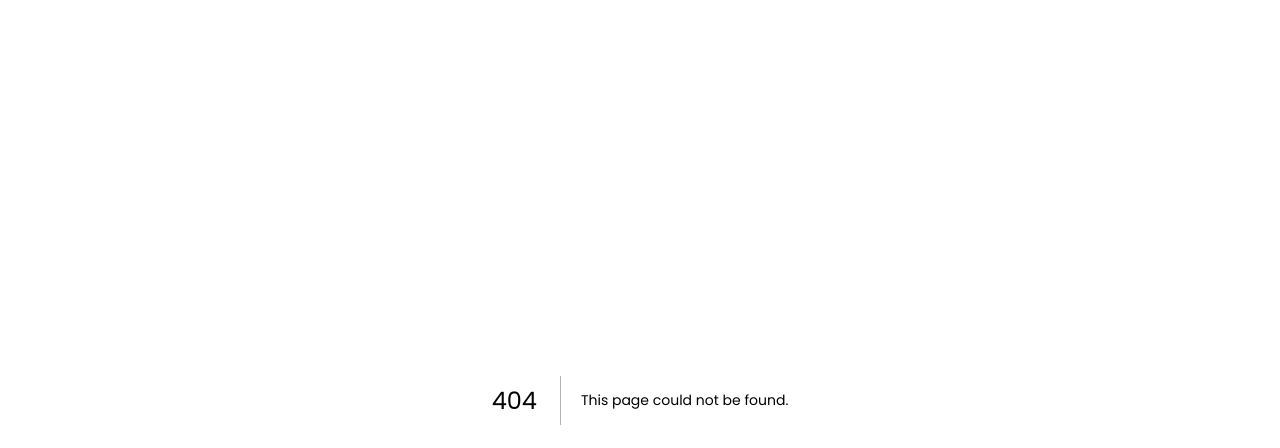
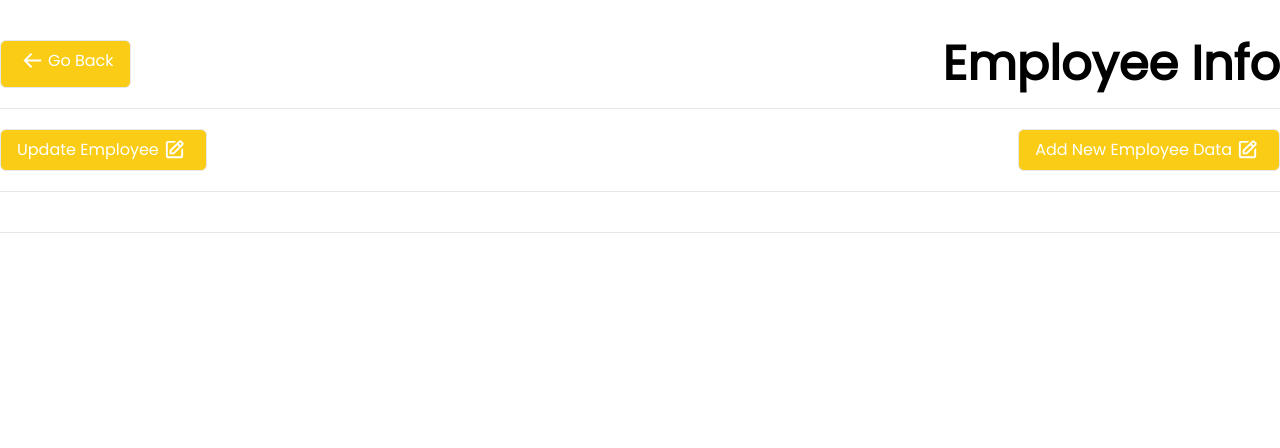
Before and after one commit to manaskrishnajaiswal/crud_nextjs_app-v4, a Next.js app: page /database/1 in a window 1280 px wide. Before the commit this address had no page. Shown: the top 448 px of the page. Built offline with nearby package versions, Linux system fonts and the light colour scheme.

Commit message:
added connection to individual database pages

```diff
--- /dev/null
+++ b/pages/database/[databaseName].js
@@ -0,0 +1,201 @@
+import { BiEdit, BiTrashAlt, BiUserCircle, BiArrowBack } from "react-icons/bi";
+import Head from "next/head";
+import axios from "axios";
+import { useRouter } from "next/router";
+import React, { useEffect, useState } from "react";
+import { useDispatch, useSelector } from "react-redux";
+import { emplpoyeeGetAction } from "@/frontend/redux/actions/employeeActions";
+import { ToastContainer } from "react-toastify";
+import { toast } from "react-toastify";
+import "react-toastify/dist/ReactToastify.css";
+import UpdateUserForm from "@/frontend/components/UpdateUserForm";
+import {
+  EMPLOYEES_GET_RESET,
+  EMPLOYEE_GET_RESET,
+  EMPLOYEE_UPDATE_RESET,
+} from "@/frontend/redux/constants/employeeConstants";
+import ViewUserForm from "@/frontend/components/ViewUserForm";
+import Link from "next/link";
+import ColumnNameType from "@/frontend/components/ColumnNameType";
+import ColumnData from "@/frontend/components/ColumnData";
+import OutputForm from "@/frontend/components/OutputForm";
+
+const EmpInfo = () => {
+  const router = useRouter();
+  const dispatch = useDispatch();
+
+  let EmpId = router.query.empId;
+  const [allowEmployeeGet, setEmployeeGet] = useState(false);
+  const [visisbleUpEmp, setVisibleUpEmp] = useState(false);
+  const [visibleAddNewEmpData, setVisibleAddNewEmpData] = useState(false);
+  const [columnName, setColumnName] = useState("");
+  const [columnData, setColumnData] = useState("");
+  const [columnType, setColumnType] = useState("Number");
+  const [outputForm, setOutputForm] = useState([]);
+
+  const employeeGet = useSelector((state) => state.employeeGet);
+  const {
+    loading: loadingemployeeget,
+    error: erroremployeeget,
+    employeeget,
+  } = employeeGet;
+  const employeeUpdate = useSelector((state) => state.employeeUpdate);
+  const {
+    loading: loadingemployeeupdate,
+    success: successemployeeupdate,
+    error: erroremployeeupdate,
+    employeeupdate,
+  } = employeeUpdate;
+  useEffect(() => {
+    if (successemployeeupdate) {
+      dispatch({ type: EMPLOYEE_GET_RESET });
+      dispatch({ type: EMPLOYEE_UPDATE_RESET });
+    }
+    if (!employeeget && !allowEmployeeGet) {
+      if (EmpId) {
+        dispatch(emplpoyeeGetAction(EmpId));
+      } else {
+        console.log("logged");
+      }
+    }
+  }, [dispatch, EmpId, employeeget, successemployeeupdate, allowEmployeeGet]);
+  const updateEmployeehandler = () => {
+    if (!visibleAddNewEmpData) {
+      setVisibleUpEmp(!visisbleUpEmp);
+    } else {
+      toast.error("Add New Emp Data in Progress...");
+    }
+  };
+  const addNewEmployeeDatahandler = () => {
+    if (!visisbleUpEmp) {
+      setVisibleAddNewEmpData(!visibleAddNewEmpData);
+    } else {
+      toast.error("Update Action in Progress...");
+    }
+  };
+  const backButtonHandler = () => {
+    EmpId = "";
+    setEmployeeGet(true);
+    dispatch({ type: EMPLOYEE_GET_RESET });
+    dispatch({ type: EMPLOYEES_GET_RESET });
+  };
+
+  return (
+    <>
+      <section>
+        <Head>
+          <title>Employee Info Page</title>
+          <meta name="description" content="Generated by create next app" />
+          <link rel="icon" href="/favicon.ico" />
+          <link
+            rel="stylesheet"
+            href="https://cdnjs.cloudflare.com/ajax/libs/font-awesome/6.2.1/css/all.min.css"
+            integrity="sha512-MV7K8+y+gLIBoVD59lQIYicR65iaqukzvf/nwasF0nqhPay5w/9lJmVM2hMDcnK1OnMGCdVK+iQrJ7lzPJQd1w=="
+            crossorigin="anonymous"
+            referrerpolicy="no-referrer"
+          />
+        </Head>
+        <ToastContainer position="bottom-right" />
+        <main className="py-5">
+          <div className="container mx-auto flex justify-between py-5 border-b">
+            <Link href="/">
+              <button
+                onClick={backButtonHandler}
+                className="flex bg-yellow-400 text-white px-4 py-2 border rounded-md hover:bg-grary-50 hover:border-indigo-500 hover:text-gray-800"
+              >
+                <span className="px-1">
+                  <BiArrowBack size={23}></BiArrowBack>
+                </span>
+                Go Back{" "}
+              </button>
+            </Link>
+            <h1 className="text-xl md:text-5xl text-center font-bold">
+              Employee Info
+            </h1>
+          </div>
+          <div className="container mx-auto flex justify-between py-5 border-b">
+            <div className="left flex gap-3">
+              <button
+                onClick={updateEmployeehandler}
+                className="flex bg-yellow-400 text-white px-4 py-2 border rounded-md hover:bg-grary-50 hover:border-indigo-500 hover:text-gray-800"
+              >
+                Update Employee{" "}
+                <span className="px-1">
+                  <BiEdit size={23}></BiEdit>
+                </span>
+              </button>
+            </div>
+            <div className="right flex gap-3">
+              <button
+                onClick={addNewEmployeeDatahandler}
+                className="flex bg-yellow-400 text-white px-4 py-2 border rounded-md hover:bg-grary-50 hover:border-indigo-500 hover:text-gray-800"
+              >
+                Add New Employee Data{" "}
+                <span className="px-1">
+                  <BiEdit size={23}></BiEdit>
+                </span>
+              </button>
+            </div>
+          </div>
+          {/* collapsable form */}
+          {visisbleUpEmp ? (
+            <div className="container mx-auto py-5 border-b">
+              {employeeget && EmpId && (
+                <UpdateUserForm
+                  EmpId={EmpId}
+                  employeeget={employeeget}
+                  visisbleUpEmp={visisbleUpEmp}
+                  setVisibleUpEmphandler={setVisibleUpEmp}
+                />
+              )}
+            </div>
+          ) : (
+            <></>
+          )}
+          {/* collapsable form */}
+          {visibleAddNewEmpData ? (
+            <div className="container mx-auto py-5 border-b">
+              <ColumnNameType
+                columnName={columnName}
+                setColumnName={setColumnName}
+                setColumnType={setColumnType}
+              />
+              <ColumnData
+                columnData={columnData}
+                setColumnData={setColumnData}
+                columnName={columnName}
+                setColumnName={setColumnName}
+                columnType={columnType}
+                outputForm={outputForm}
+                setOutputForm={setOutputForm}
+              />
+              {outputForm.length !== 0 && (
+                <OutputForm
+                  EmpId={EmpId}
+                  outputForm={outputForm}
+                  setOutputForm={setOutputForm}
+                  visibleAddNewEmpData={visibleAddNewEmpData}
+                  setVisibleAddNewEmpData={setVisibleAddNewEmpData}
+                />
+              )}
+            </div>
+          ) : (
+            <></>
+          )}
+          <div className="container mx-auto py-5 border-b">
+            {employeeget && EmpId && (
+              <ViewUserForm
+                EmpId={EmpId}
+                employeeget={employeeget}
+                visisbleUpEmp={visisbleUpEmp}
+                setVisibleUpEmphandler={setVisibleUpEmp}
+              />
+            )}
+          </div>
+        </main>
+      </section>
+    </>
+  );
+};
+
+export default EmpInfo;
--- a/pages/index.js
+++ b/pages/index.js
@@ -21,12 +21,14 @@ import {
   databsesGetAction,
 } from "@/frontend/redux/actions/databaseActions";
 import { DATABASE_DELETE_RESET } from "@/frontend/redux/constants/databaseConstants";
+import { useRouter } from "next/router";
 
 export default function Home() {
   const [deleteModelName, setDeleteModelName] = useState("");
   const [visible, setVisible] = useState(false);
 
   const dispatch = useDispatch();
+  const router = useRouter();
   const databasesGet = useSelector((state) => state.databasesGet);
   const {
     loading: loadingdatabasesget,
@@ -61,8 +63,8 @@ export default function Home() {
     setVisible(!visible);
   };
 
-  const viewDBhandler = () => {
-    setVisible(!visible);
+  const viewDBhandler = (dbName) => {
+    router.push(`/database/${dbName}`);
   };
 
   const deleteDBhandler = (dbName) => {
@@ -144,7 +146,7 @@ export default function Home() {
                       </div>
                       <div className="p-2">
                         <button
-                          onClick={viewDBhandler}
+                          onClick={() => viewDBhandler(model)}
                           className="my-2 flex bg-yellow-500 text-white px-4 py-2 border rounded-md hover:bg-grary-50 hover:border-yellow-500 hover:text-gray-800"
                         >
                           <span className="px-1">
```
